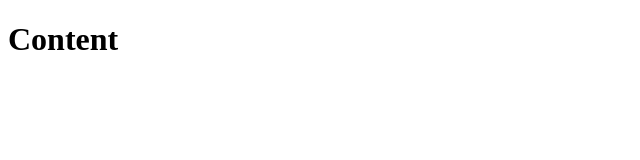
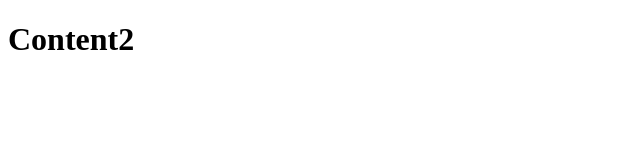
Before and after one commit to vancofnotalive/test-update, a plain HTML site: page index.html in a window 1280 px wide. Shown: the full height of the page, 0-640 px from the left. Drawn offline with Linux system fonts and the light colour scheme.

Commit message:
Update file from browser

```diff
--- a/index.html
+++ b/index.html
@@ -6,6 +6,6 @@
     <title>Document</title>
 </head>
 <body>
-    <h1>Content</h1>
+    <h1>Content2</h1>
 </body>
 </html>
```
